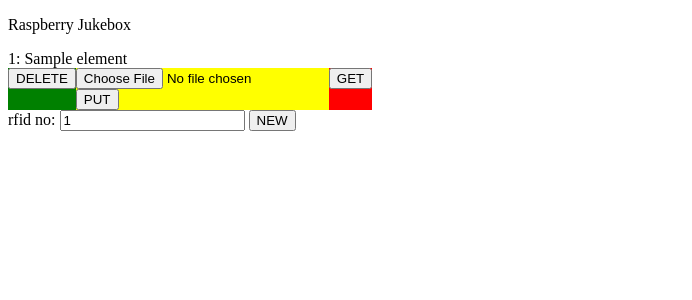
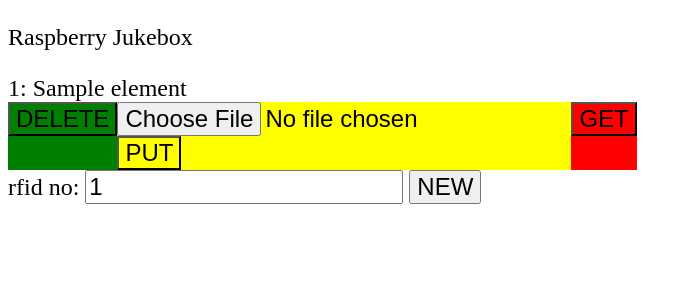
Before and after one commit to inttex/rpi_jukebox, a Flask app: template rpi_jukebox/api/templates/index.html in a window 1280 px wide. Shown: the top 300 px of the page, without its empty margins (0-692 px from the left). Run offline with Flask 2, Linux system fonts and the light colour scheme; the template is opened without the code that fills it: most values are stand-ins (such as "Sample title", 1, 10 or a date in 2020); parts of the project's set-up code (start-up, migrations or seed data) failed here and were passed over.

Commit message:
fontsize

```diff
--- a/rpi_jukebox/api/static/style.css
+++ b/rpi_jukebox/api/static/style.css
@@ -1,3 +1,7 @@
+*
+{
+	font-size: x-large;
+}
 .element_forms
 {
 	display: flex;
@@ -5,13 +9,17 @@
 
 .delete
 {
-	background-color: green
+	background-color: green;
 }
 .put
 {
-	background-color: yellow
+	background-color: yellow;
 }
 .get
 {
-	background-color: red
+	background-color: red;
 }
+#db_list input
+{
+	background-color: rgba(255, 255, 255, 0);
+}
```
